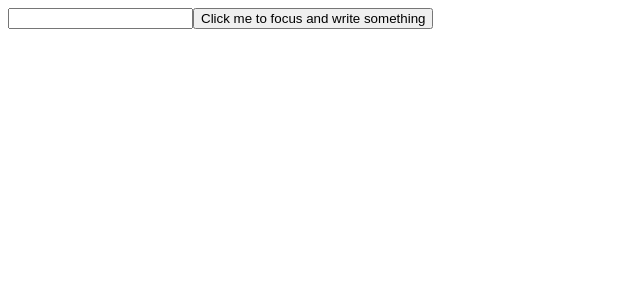
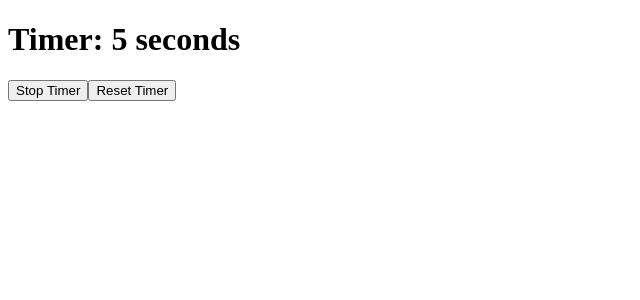
Before and after one commit to C11NJXX/react-monster, a React (Vite) app in the folder react-hooks/: page / in a window 1280 px wide. Shown: the top 300 px of the page, without its empty margins (0-640 px from the left). Built offline with nearby package versions, Linux system fonts and the light colour scheme.

Commit message:
useRef exercise

```diff
--- a/react-hooks/src/App.jsx
+++ b/react-hooks/src/App.jsx
@@ -46,12 +46,13 @@
 //   );
 // }
 
-import UseRef from "./hooks/useRef/UseRef";
+// import UseRef from "./hooks/useRef/UseRef";
+import UseRefExercise from "./hooks/useRef/UseRefExercise";
 
 export default function App() {
   return (
     <>
-      <UseRef />
+      <UseRefExercise />
     </>
   );
 }
--- /dev/null
+++ b/react-hooks/src/hooks/useRef/UseRefExercise.jsx
@@ -0,0 +1,45 @@
+import { useEffect, useRef, useState } from "react";
+
+const UseRefExercise = () => {
+  const [time, setTime] = useState(0);
+  const [isStop, setIsStop] = useState(false);
+  const timerRef = useRef(null);
+  useEffect(() => {
+    timerRef.current = setInterval(() => {
+      setTime((prev) => prev + 1);
+    }, 1000);
+    return () => {
+      clearInterval(timerRef.current);
+    };
+  }, []);
+  return (
+    <>
+      <h1>Timer: {time} seconds</h1>
+      <button
+        onClick={() => {
+          if (isStop) {
+            timerRef.current = setInterval(
+              () => setTime((prev) => prev + 1),
+              1000
+            );
+          } else {
+            clearInterval(timerRef.current);
+          }
+          setIsStop((prev) => !prev);
+        }}
+      >
+        {isStop ? "Start" : "Stop"} Timer
+      </button>
+      <button
+        onClick={() => {
+          clearInterval(timerRef.current);
+          setTime(0);
+        }}
+      >
+        Reset Timer
+      </button>
+    </>
+  );
+};
+
+export default UseRefExercise;
```
